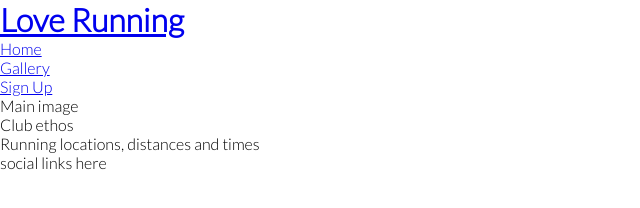
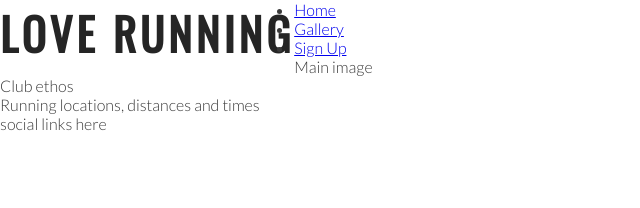
Before and after one commit to steve-doc/love-running, a plain HTML site: page index.html in a window 1280 px wide. Shown: the whole page, without its empty margins (0-640 px from the left). Drawn offline with nearby package versions, Linux system fonts and the light colour scheme.

Commit message:
Add style to logo

```diff
--- a/assets/css/style.css
+++ b/assets/css/style.css
@@ -10,4 +10,21 @@
 body {
     font-family: lato, Helvetica, sans-serif;
     font-weight: 300;
+    color: #3a3a3a;
 }
+
+h1, h2 {
+  font-family: Oswald, sans-serif;
+  text-transform: uppercase;
+  letter-spacing: 4px;
+  color: #252525;
+}
+
+#logo {
+
+}
+
+#logo {
+  float:left;
+  font-size: 280%;
+}
--- a/index.html
+++ b/index.html
@@ -15,7 +15,7 @@
 <body>
     <header>
         <a href="index.html">
-            <h1>Love Running</h1>
+            <h1 id="logo">Love Running</h1>
         </a>
 
         <nav>
```
